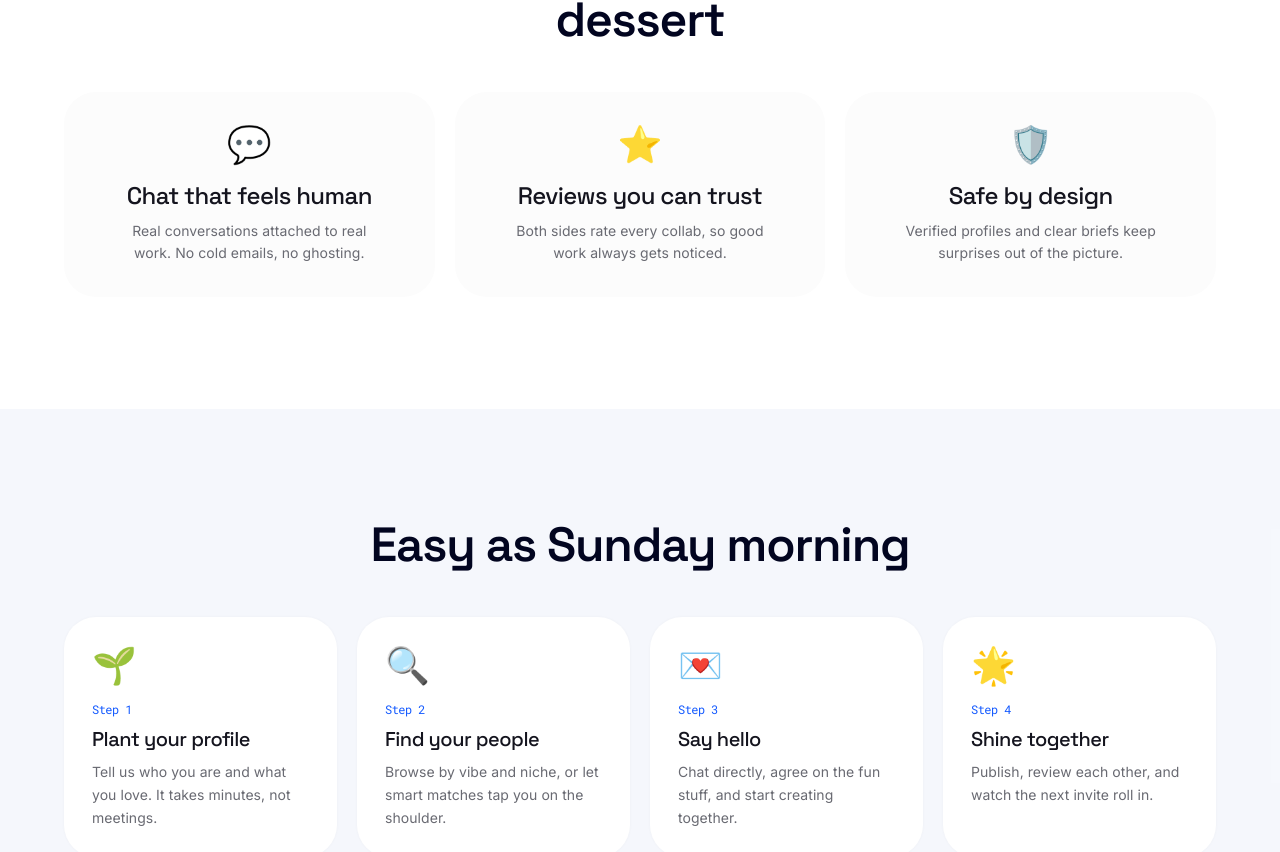
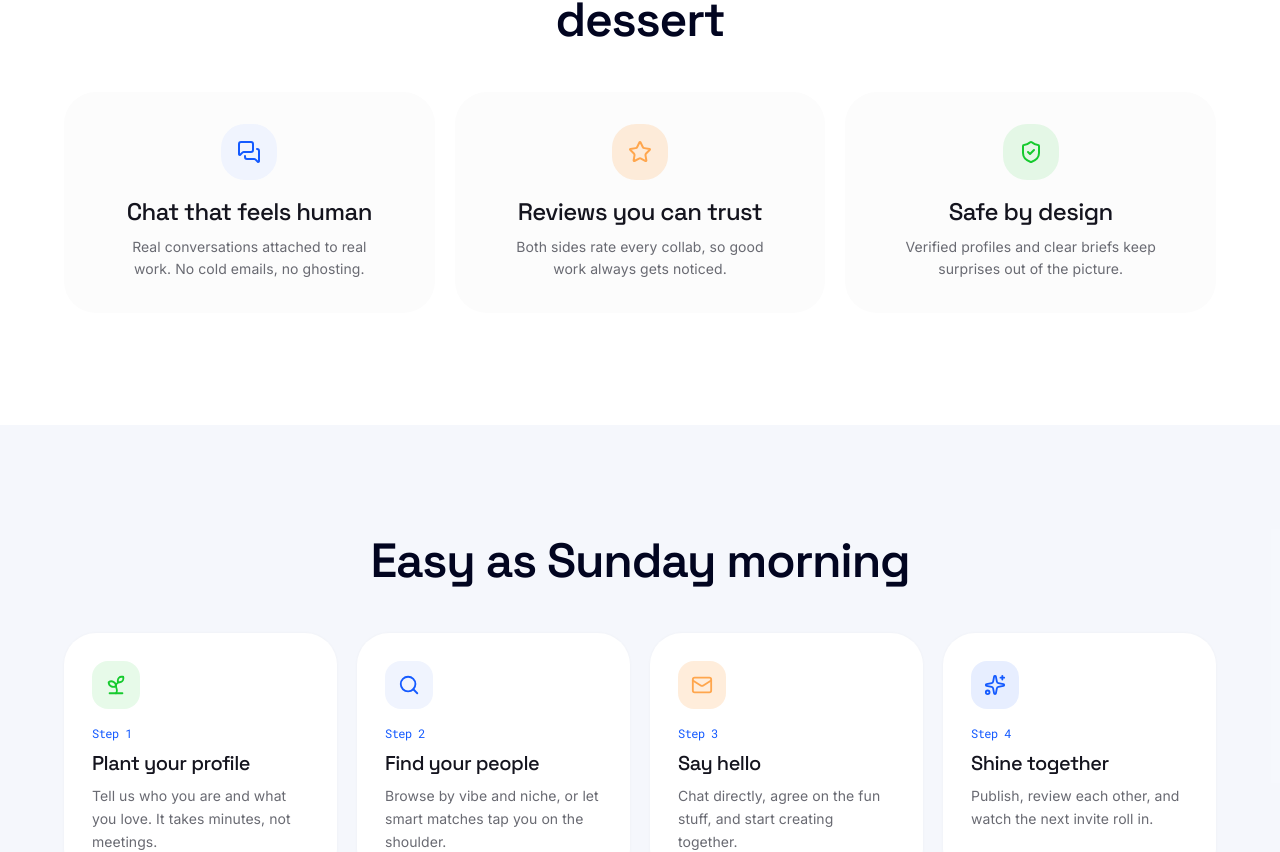
Before and after one commit to Theani7/B2P-platform, a Next.js app in the folder frontend/: page / in a window 1280 px wide. Shown: the part 1250-2102 px from the top of the page. Built offline with nearby package versions, Linux system fonts and the light colour scheme; no server answers.

Commit message:
feat: replace landing page emojis with line icons

```diff
--- a/frontend/app/page.tsx
+++ b/frontend/app/page.tsx
@@ -14,6 +14,15 @@ import {
   MapPin,
   Heart,
   Smile,
+  PartyPopper,
+  MessagesSquare,
+  ShieldCheck,
+  Sprout,
+  Search,
+  Mail,
+  Sparkles,
+  Store,
+  Palette,
 } from "lucide-react";
 
 /* ------------------------------ scroll reveal ------------------------------ */
@@ -254,7 +263,7 @@ function Hero({ isAuthed, role }: { isAuthed: boolean; role?: string }) {
           <div className="relative mx-auto w-full max-w-[560px] text-left">
             <div className="rounded-[2rem] border border-steel/10 bg-white p-6 shadow-feature-section sm:p-8">
               <div className="mb-5 flex items-center gap-3">
-                <span className="flex h-10 w-10 items-center justify-center rounded-2xl bg-emerald-status/15 text-xl">🎉</span>
+                <span className="flex h-10 w-10 items-center justify-center rounded-2xl bg-emerald-status/15"><PartyPopper size={18} className="text-emerald-status" /></span>
                 <div>
                   <p className="text-sm font-semibold text-graphite">You have a new match!</p>
                   <p className="text-xs text-ash">Food and lifestyle · 96% fit</p>
@@ -280,9 +289,9 @@ function Hero({ isAuthed, role }: { isAuthed: boolean; role?: string }) {
 /* ------------------------------- love notes -------------------------------- */
 
 const NOTES = [
-  { emoji: "💬", title: "Chat that feels human", body: "Real conversations attached to real work. No cold emails, no ghosting." },
-  { emoji: "⭐", title: "Reviews you can trust", body: "Both sides rate every collab, so good work always gets noticed." },
-  { emoji: "🛡️", title: "Safe by design", body: "Verified profiles and clear briefs keep surprises out of the picture." },
+  { icon: MessagesSquare, tint: "bg-sky-wash text-signal-blue", title: "Chat that feels human", body: "Real conversations attached to real work. No cold emails, no ghosting." },
+  { icon: Star, tint: "bg-amber-tag/20 text-amber-tag", title: "Reviews you can trust", body: "Both sides rate every collab, so good work always gets noticed." },
+  { icon: ShieldCheck, tint: "bg-emerald-status/10 text-emerald-status", title: "Safe by design", body: "Verified profiles and clear briefs keep surprises out of the picture." },
 ];
 
 function LoveNotes() {
@@ -297,7 +306,9 @@ function LoveNotes() {
         <div className="grid gap-5 md:grid-cols-3">
           {NOTES.map((n, i) => (
             <Reveal key={n.title} delay={i * 100} className="rounded-[2rem] bg-linen-canvas p-8 text-center transition-transform hover:-translate-y-1">
-              <p className="mb-4 text-4xl">{n.emoji}</p>
+              <span className={`mx-auto mb-4 flex h-14 w-14 items-center justify-center rounded-3xl ${n.tint}`}>
+                <n.icon size={24} />
+              </span>
               <h3 className="mb-2 font-display text-2xl font-medium tracking-tight text-graphite">{n.title}</h3>
               <p className="mx-auto max-w-[260px] text-sm leading-relaxed text-ash">{n.body}</p>
             </Reveal>
@@ -311,10 +322,10 @@ function LoveNotes() {
 /* ------------------------------- how it works ------------------------------ */
 
 const STEPS = [
-  { emoji: "🌱", title: "Plant your profile", desc: "Tell us who you are and what you love. It takes minutes, not meetings." },
-  { emoji: "🔍", title: "Find your people", desc: "Browse by vibe and niche, or let smart matches tap you on the shoulder." },
-  { emoji: "💌", title: "Say hello", desc: "Chat directly, agree on the fun stuff, and start creating together." },
-  { emoji: "🌟", title: "Shine together", desc: "Publish, review each other, and watch the next invite roll in." },
+  { icon: Sprout, tint: "bg-emerald-status/10 text-emerald-status", title: "Plant your profile", desc: "Tell us who you are and what you love. It takes minutes, not meetings." },
+  { icon: Search, tint: "bg-sky-wash text-signal-blue", title: "Find your people", desc: "Browse by vibe and niche, or let smart matches tap you on the shoulder." },
+  { icon: Mail, tint: "bg-amber-tag/20 text-amber-tag", title: "Say hello", desc: "Chat directly, agree on the fun stuff, and start creating together." },
+  { icon: Sparkles, tint: "bg-signal-blue/10 text-signal-blue", title: "Shine together", desc: "Publish, review each other, and watch the next invite roll in." },
 ];
 
 function HowItWorks() {
@@ -329,7 +340,9 @@ function HowItWorks() {
         <div className="grid gap-5 sm:grid-cols-2 lg:grid-cols-4">
           {STEPS.map((s, i) => (
             <Reveal key={s.title} delay={i * 90} className="rounded-[2rem] bg-white p-7 shadow-product-card">
-              <p className="mb-4 text-4xl">{s.emoji}</p>
+              <span className={`mb-4 flex h-12 w-12 items-center justify-center rounded-2xl ${s.tint}`}>
+                <s.icon size={22} />
+              </span>
               <p className="font-roboto-mono mb-2 text-xs text-signal-blue">Step {i + 1}</p>
               <h3 className="mb-2 font-display text-xl font-medium tracking-tight text-graphite">{s.title}</h3>
               <p className="text-sm leading-relaxed text-ash">{s.desc}</p>
@@ -397,7 +410,9 @@ function Audiences() {
     <section className="bg-white py-20 lg:py-28">
       <div className="mx-auto grid max-w-[1100px] gap-5 px-6 md:grid-cols-2">
         <Reveal className="rounded-[2.5rem] bg-midnight-ink p-9 lg:p-12">
-          <p className="mb-3 text-4xl">🏪</p>
+          <span className="mb-3 flex h-12 w-12 items-center justify-center rounded-2xl bg-white/15">
+            <Store size={22} className="text-white" />
+          </span>
           <h3 className="mb-3 font-display text-3xl font-medium tracking-tight text-white">Brands, come hungry</h3>
           <p className="mb-7 max-w-sm text-sm leading-relaxed text-white/70">
             Post a brief at breakfast, wake up to creators who already love what you sell.
@@ -407,7 +422,9 @@ function Audiences() {
           </Link>
         </Reveal>
         <Reveal delay={120} className="rounded-[2.5rem] bg-amber-tag/20 p-9 lg:p-12">
-          <p className="mb-3 text-4xl">🎨</p>
+          <span className="mb-3 flex h-12 w-12 items-center justify-center rounded-2xl bg-graphite/5">
+            <Palette size={22} className="text-amber-tag" />
+          </span>
           <h3 className="mb-3 font-display text-3xl font-medium tracking-tight text-graphite">Creators, shine bright</h3>
           <p className="mb-7 max-w-sm text-sm leading-relaxed text-steel">
             One profile, endless dinner invitations from brands in your niche. Bring appetite.
@@ -483,8 +500,8 @@ function CTA({ isAuthed, role }: { isAuthed: boolean; role?: string }) {
       <Reveal className="relative mx-auto max-w-[1100px] overflow-hidden rounded-[2.5rem] bg-signal-blue px-6 py-16 text-center shadow-feature-section lg:py-20">
         <span className="absolute -left-10 -top-10 h-44 w-44 rounded-full bg-white/10" />
         <span className="absolute -bottom-14 -right-14 h-56 w-56 rounded-full bg-white/10" />
-        <span className="absolute left-8 top-8 hidden text-3xl sm:block">✨</span>
-        <span className="absolute bottom-8 right-10 hidden text-3xl sm:block">🎈</span>
+        <Sparkles size={26} className="absolute left-8 top-8 hidden text-white/30 sm:block" />
+        <PartyPopper size={26} className="absolute bottom-8 right-10 hidden text-white/30 sm:block" />
         <div className="relative">
           <h2 className="mx-auto mb-4 max-w-xl font-display text-4xl font-semibold tracking-tight text-white md:text-5xl">
             Ready for your happily ever after?
@@ -535,7 +552,7 @@ function Footer() {
       <div className="mx-auto max-w-[1200px] px-6 py-14">
         <div className="grid gap-10 md:grid-cols-4">
           <div>
-            <p className="text-xl font-semibold text-white">Byparsathy 💛</p>
+            <p className="flex items-center gap-1.5 text-xl font-semibold text-white">Byparsathy <Heart size={16} className="fill-coral-alert text-coral-alert" /></p>
             <p className="mt-2 max-w-xs text-sm leading-relaxed text-white/60">
               Where brands meet creators and everybody leaves smiling.
             </p>
```
